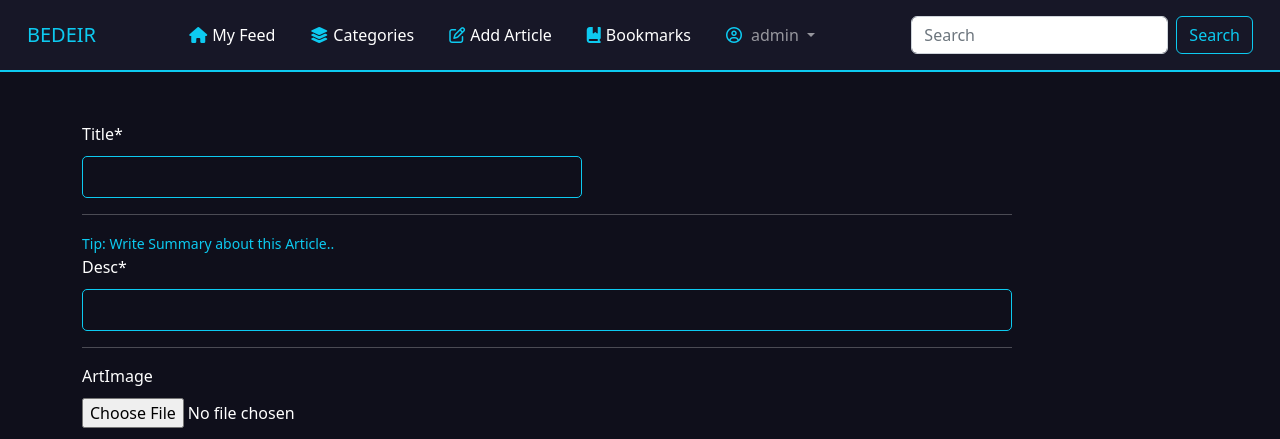
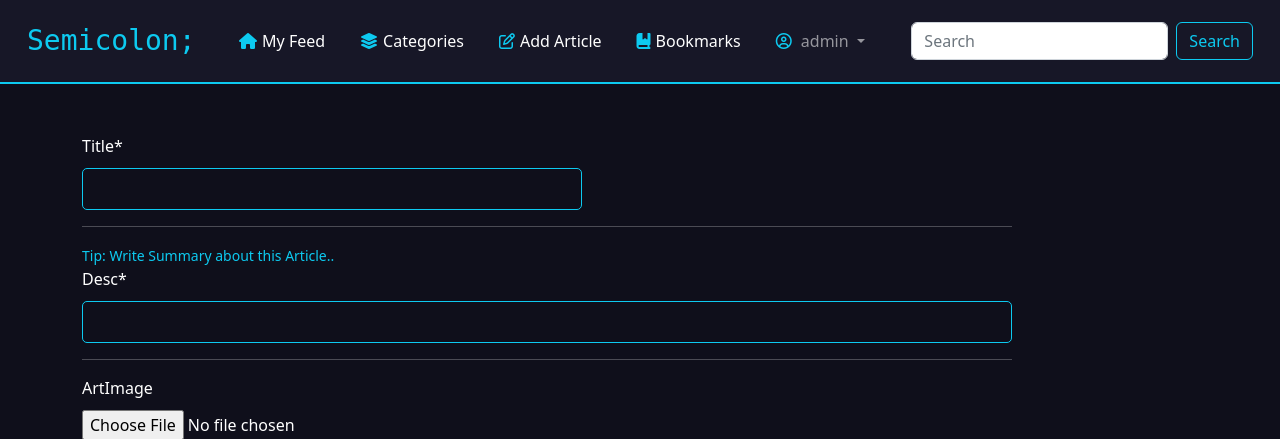
Before and after one commit to AhmedBedeir/django-blog, a Django app: page /add in a window 1280 px wide. Shown: the top 439 px of the page. Run offline with Django 4.2, Linux system fonts and the light colour scheme; a user stored in the database is signed in; some libraries are stand-ins or nearby versions.

Commit message:
update icon

```diff
--- a/blog/templates/layout.html
+++ b/blog/templates/layout.html
@@ -25,6 +25,7 @@
     {% block links %} {% endblock links %}
 
     <title>{% block title %} Blog {% endblock title %}</title>
+    <link rel="shortcut icon" type="image/png" href="{% static 'semicolon.png' %}"/>
   </head>
   <body>
     <nav class="navbar navbar-expand-lg navbar-dark" style="padding: 15px">
@@ -32,8 +33,8 @@
         <a
           class="navbar-brand"
           href="{% url 'blog:index' %}"
-          style="color: var(--bs-cyan)"
-          >BEDEIR</a
+          style="color: var(--bs-cyan); font-family: monospace; font-size:28px;"
+          >Semicolon;</a
         >
         <button
           class="navbar-toggler"
```
Also changed, not shown: blog/static/semicolon.png (added), db.sqlite3.
